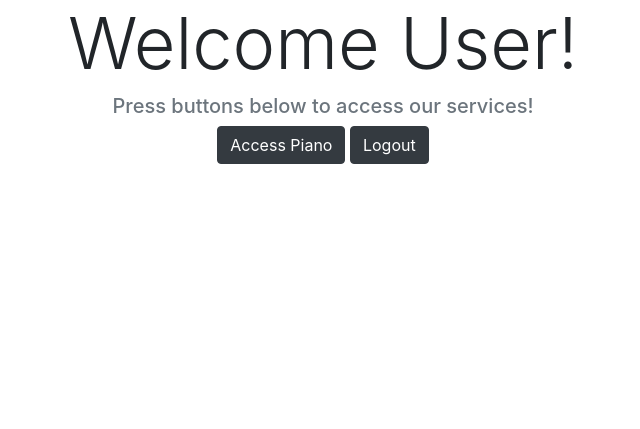
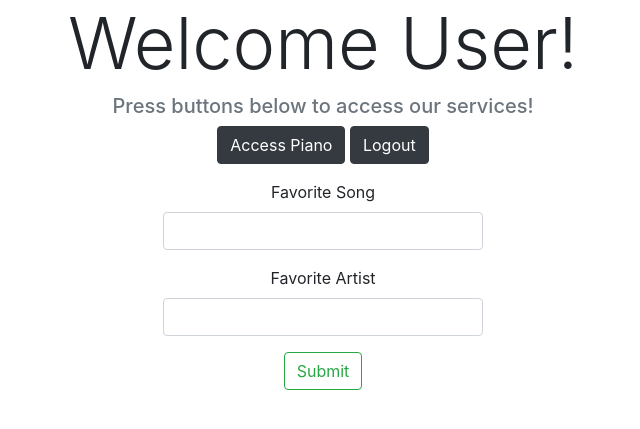
Before and after one commit to 4DISEASE/anteaters-repo, a Flask app: page /user in a window 1280 px wide. Shown: the part 56-485 px from the top of the page, without its empty margins (317-957 px from the left). Run offline with Flask 2, Linux system fonts and the light colour scheme; the visitor is signed in with stand-in values (Sample User, id 1); some libraries are stand-ins or nearby versions.

Commit message:
Added update favorites routes to /user route

```diff
--- a/bulkofproject/routes.py
+++ b/bulkofproject/routes.py
@@ -75,11 +75,32 @@ def logout():
 @app.route('/user', methods = ["GET", "POST"])
 def user():
     if 'user' in session:
+        if request.method == "POST":
+            #user variable for navbar and update
+            user = session['user']
 
+            #get data from front end
+            newsong = request.form.get('song')
+            newartist = request.form.get('artist')
 
-        #user variable for navbar
-        user = session['user']
-        return render_template('user.html', user = user, insession = True)
+            #get logged in user id
+            #update user variable
+            update = maindb.query.filter_by(username = user).first()
+
+            #update user
+            if (newsong == "") == False:
+                update.song = newsong
+            if (newartist == "") == False:
+                update.artist = newartist
+            #commit to database
+            db.session.commit()
+
+            #render template
+            return render_template('user.html', user = user, insession = True)
+        else:
+            #user variable for navbar
+            user = session['user']
+            return render_template('user.html', user = user, insession = True)
     else:
         flash("You are not logged in")
         return redirect(url_for('login'))
--- a/bulkofproject/templates/user.html
+++ b/bulkofproject/templates/user.html
@@ -20,15 +20,34 @@
     #page {
     text-align: center;
     }
+
+    .ff {
+    width: 25%;
+    margin: auto;
+    }
 </style>
 <div id="page">
     <div id="welcome">
         <h1 class="display-3">Welcome User!</h1>
         <h5 class="display-5 text-muted">Press buttons below to access our services!</h5>
     </div>
-    <a class="btn btn btn-dark" href="/piano" role="button">Access Piano</a>
-    <a class="btn btn btn-dark" href="/logout" role="button">Logout</a>
+    <div class="form-group">
+        <a class="btn btn btn-dark" href="/piano" role="button">Access Piano</a>
+        <a class="btn btn btn-dark" href="/logout" role="button">Logout</a>
+    </div>
 </div>
 
-
+<form action="#" method="post" class="ff">
+    <div class ="form-group text-center">
+        <label for="filter">Favorite Song</label>
+        <input type="text" name="song" id="song" class="form-control">
+    </div>
+    <div class ="form-group text-center">
+        <label for="filter">Favorite Artist</label>
+        <input type="text" name="artist" id="artist" class="form-control">
+    </div>
+    <div class ="form-group text-center">
+        <button type="submit" class="btn btn-outline-success">Submit</button>
+    </div>
+</form>
 {% endblock %}
```
Also changed, not shown: bulkofproject/database.db, bulkofproject/filter.py (line endings or trailing spaces).
